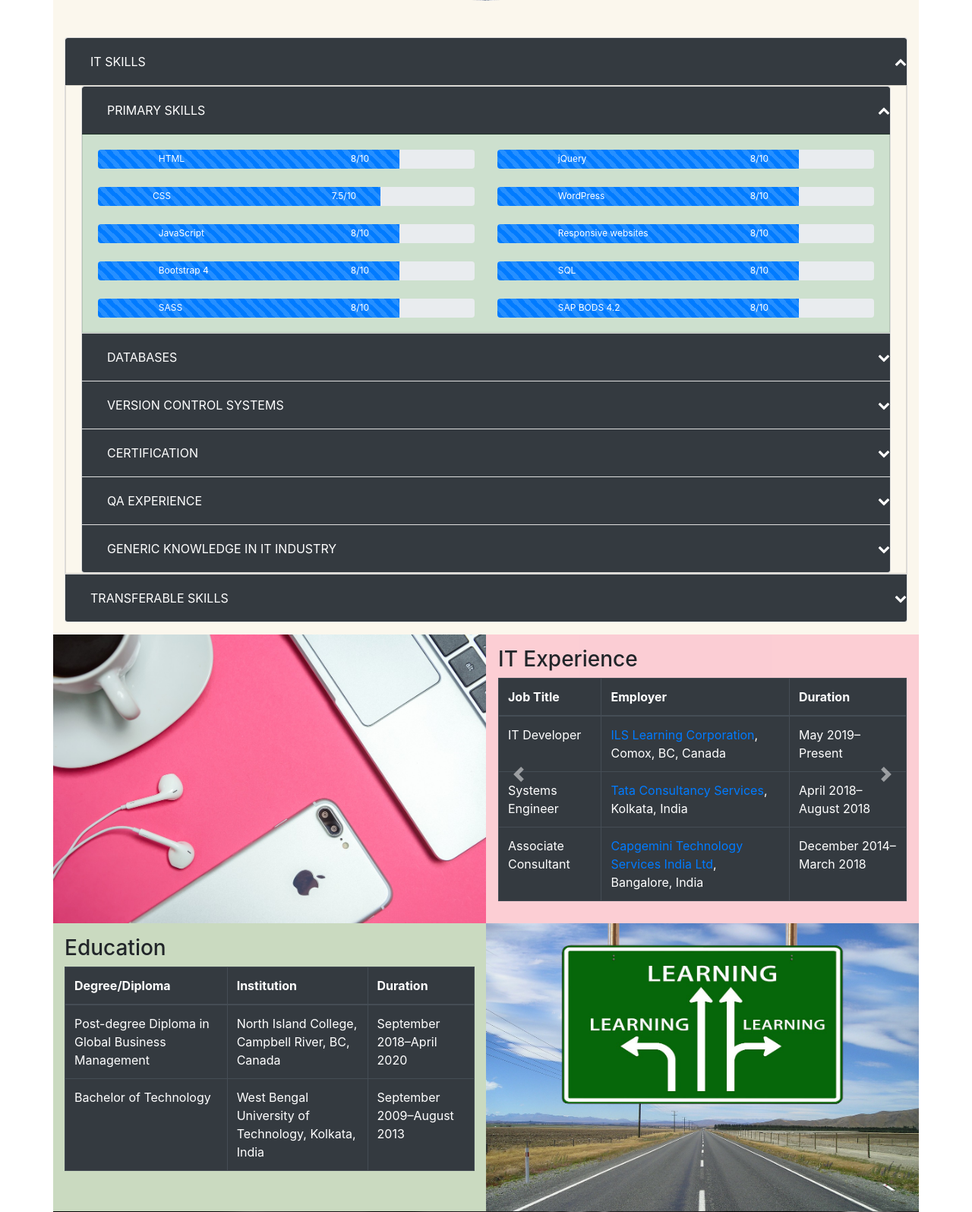
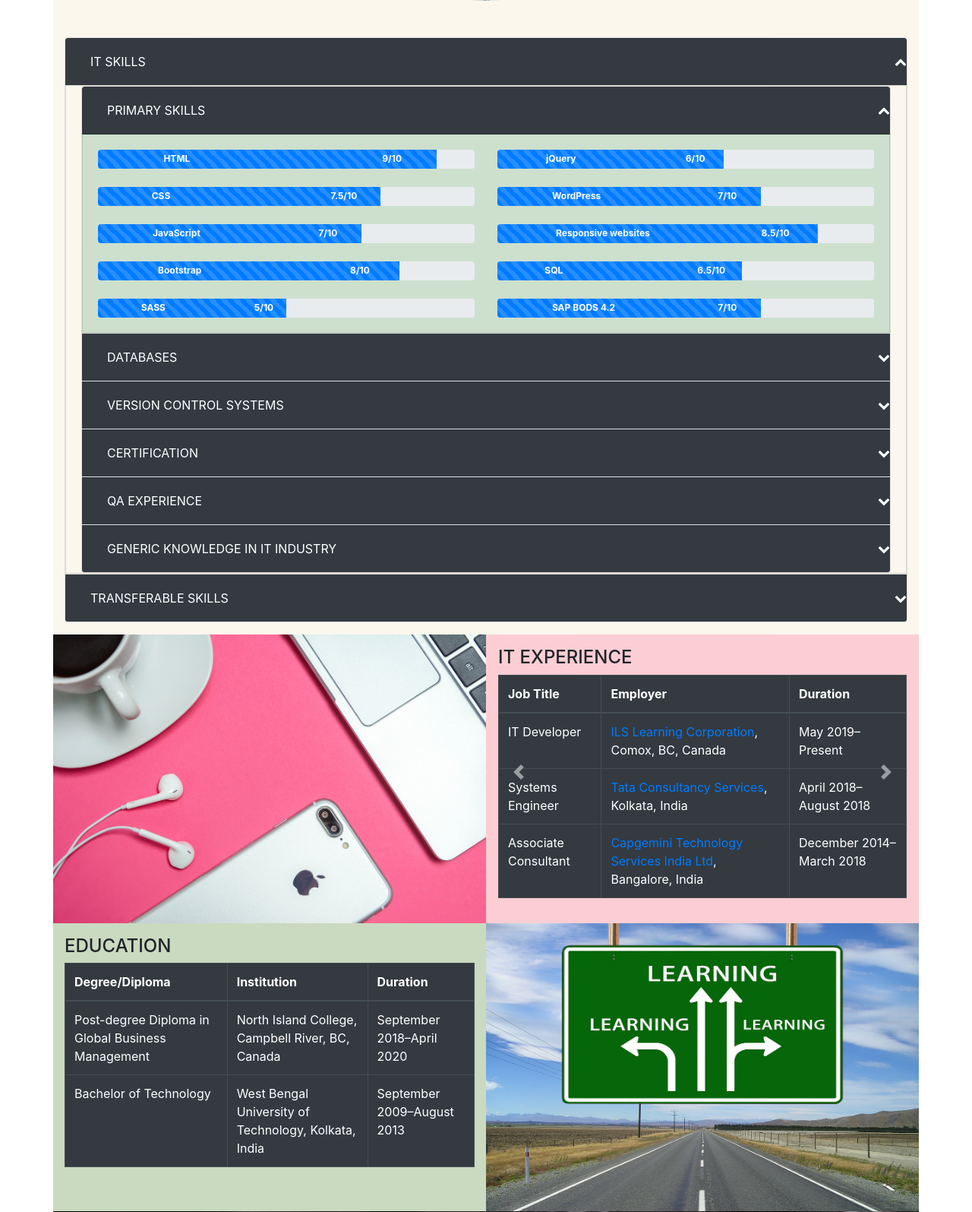
Before and after one commit to imgstudent/nilaGH.github.io, a PHP site: page / in a window 1280 px wide, after a click on "PRIMARY SKILLS". Shown: the part 943-2538 px from the top of the page at 76% size. Run offline with PHP 8.4, Linux system fonts and the light colour scheme; some libraries are stand-ins or nearby versions.

Commit message:
Saved changes 3 - May 14, 2020

```diff
--- a/customStyles.css
+++ b/customStyles.css
@@ -75,6 +75,10 @@ body {
   content: "\f077"; /* fa-chevron-up */
 }
 
+#collapseOne ul > li {
+    font-weight: bold;
+}
+
 #skills {
     /* background-color: rgb(197,239,255); */
     padding: 1em 0;;
@@ -101,7 +105,8 @@ body {
     border-bottom: none;
 }
 
-#accordionSpecificSkills .card-body {
+#accordionSpecificSkills .card-body,
+#collapse-skills-transferable .card-body {
     background-color: rgba(8,103,11, 0.2);
 }
 
@@ -147,6 +152,11 @@ body {
     padding-top: 1em;
 }
 
+#employment h4,
+#education h4 {
+    text-transform: uppercase;
+}
+
 #education > div {
     background-color: rgba(8,103,11, 0.2);
     padding-top: 1em;
--- a/index.html
+++ b/index.html
@@ -113,18 +113,18 @@
                         <div class="row">
                           <div class="col-sm-12 col-md-6">
                             <div class="progress">
-                              <div class="progress-bar progress-bar-striped" role="progressbar" style="width: 80%"
-                                aria-valuenow="80" aria-valuemin="0" aria-valuemax="100">
+                              <div class="progress-bar progress-bar-striped" role="progressbar" style="width: 90%"
+                                aria-valuenow="90" aria-valuemin="0" aria-valuemax="100">
                                 <ul>
                                   <li>HTML</li>
-                                  <li>8/10</li>
+                                  <li>9/10</li>
                                 </ul>
                               </div>
                             </div>
                             <br />
                             <div class="progress">
                               <div class="progress-bar progress-bar-striped" role="progressbar" style="width: 75%"
-                                aria-valuenow="80" aria-valuemin="0" aria-valuemax="100">
+                                aria-valuenow="75" aria-valuemin="0" aria-valuemax="100">
                                 <ul>
                                   <li>CSS</li>
                                   <li>7.5/10</li>
@@ -133,11 +133,11 @@
                             </div>
                             <br />
                             <div class="progress">
-                              <div class="progress-bar progress-bar-striped" role="progressbar" style="width: 80%"
-                                aria-valuenow="80" aria-valuemin="0" aria-valuemax="100">
+                              <div class="progress-bar progress-bar-striped" role="progressbar" style="width: 70%"
+                                aria-valuenow="70" aria-valuemin="0" aria-valuemax="100">
                                 <ul>
                                   <li>JavaScript</li>
-                                  <li>8/10</li>
+                                  <li>7/10</li>
                                 </ul>
                               </div>
                             </div>
@@ -146,69 +146,69 @@
                               <div class="progress-bar progress-bar-striped" role="progressbar" style="width: 80%"
                                 aria-valuenow="80" aria-valuemin="0" aria-valuemax="100">
                                 <ul>
-                                  <li>Bootstrap 4</li>
+                                  <li>Bootstrap</li>
                                   <li>8/10</li>
                                 </ul>
                               </div>
                             </div>
                             <br />
                             <div class="progress">
-                              <div class="progress-bar progress-bar-striped" role="progressbar" style="width: 80%"
-                                aria-valuenow="80" aria-valuemin="0" aria-valuemax="100">
+                              <div class="progress-bar progress-bar-striped" role="progressbar" style="width: 50%"
+                                aria-valuenow="50" aria-valuemin="0" aria-valuemax="100">
                                 <ul>
                                   <li>SASS</li>
-                                  <li>8/10</li>
+                                  <li>5/10</li>
                                 </ul>
                               </div>
                             </div>
                           </div>
                           <div class="col-sm-12 col-md-6">
                             <div class="progress">
-                              <div class="progress-bar progress-bar-striped" role="progressbar" style="width: 80%"
-                                aria-valuenow="80" aria-valuemin="0" aria-valuemax="100">
+                              <div class="progress-bar progress-bar-striped" role="progressbar" style="width: 60%"
+                                aria-valuenow="60" aria-valuemin="0" aria-valuemax="100">
                                 <ul>
                                   <li>jQuery</li>
-                                  <li>8/10</li>
+                                  <li>6/10</li>
                                 </ul>
                               </div>
                             </div>
                             <br />
                             <div class="progress">
-                              <div class="progress-bar progress-bar-striped" role="progressbar" style="width: 80%"
-                                aria-valuenow="80" aria-valuemin="0" aria-valuemax="100">
+                              <div class="progress-bar progress-bar-striped" role="progressbar" style="width: 70%"
+                                aria-valuenow="70" aria-valuemin="0" aria-valuemax="100">
                                 <ul>
                                   <li>WordPress</li>
-                                  <li>8/10</li>
+                                  <li>7/10</li>
                                 </ul>
                               </div>
                             </div>
                             <br />
                             <div class="progress">
-                              <div class="progress-bar progress-bar-striped" role="progressbar" style="width: 80%"
-                                aria-valuenow="80" aria-valuemin="0" aria-valuemax="100">
+                              <div class="progress-bar progress-bar-striped" role="progressbar" style="width: 85%"
+                                aria-valuenow="85" aria-valuemin="0" aria-valuemax="100">
                                 <ul>
                                   <li>Responsive websites</li>
-                                  <li>8/10</li>
+                                  <li>8.5/10</li>
                                 </ul>
                               </div>
                             </div>
                             <br />
                             <div class="progress">
-                              <div class="progress-bar progress-bar-striped" role="progressbar" style="width: 80%"
-                                aria-valuenow="80" aria-valuemin="0" aria-valuemax="100">
+                              <div class="progress-bar progress-bar-striped" role="progressbar" style="width: 65%"
+                                aria-valuenow="65" aria-valuemin="0" aria-valuemax="100">
                                 <ul>
                                   <li>SQL</li>
-                                  <li>8/10</li>
+                                  <li>6.5/10</li>
                                 </ul>
                               </div>
                             </div>
                             <br />
                             <div class="progress">
-                              <div class="progress-bar progress-bar-striped" role="progressbar" style="width: 80%"
-                                aria-valuenow="80" aria-valuemin="0" aria-valuemax="100">
+                              <div class="progress-bar progress-bar-striped" role="progressbar" style="width: 70%"
+                                aria-valuenow="70" aria-valuemin="0" aria-valuemax="100">
                                 <ul>
                                   <li>SAP BODS 4.2</li>
-                                  <li>8/10</li>
+                                  <li>7/10</li>
                                 </ul>
                               </div>
                             </div>
@@ -360,7 +360,7 @@
           </ol> -->
           <div class="carousel-inner">
             <div class="carousel-item active">
-              <h3>IT Experience</h3>
+              <h4>IT Experience</h4>
               <table class="table table-dark table-bordered table-hover">
                 <thead>
                   <tr>
@@ -391,7 +391,7 @@
               </table>
             </div>
             <div class="carousel-item">
-              <h3>Non-IT Experience</h3>
+              <h4>Non-IT Experience</h4>
               <table class="table table-dark table-bordered table-hover">
                 <thead>
                   <tr>
@@ -416,7 +416,7 @@
               </table>
             </div>
             <div class="carousel-item">
-              <h3>Volunteer Experience</h3>
+              <h4>Volunteer Experience</h4>
               <table class="table table-dark table-bordered table-hover">
                 <thead>
                   <tr>
@@ -455,7 +455,7 @@
 
     <div class="row" id="education">
       <div class="col-md-6 col-sm-6">
-        <h3>Education</h3>
+        <h4>Education</h4>
         <table class="table table-dark table-bordered table-hover">
           <thead>
             <tr>
```
